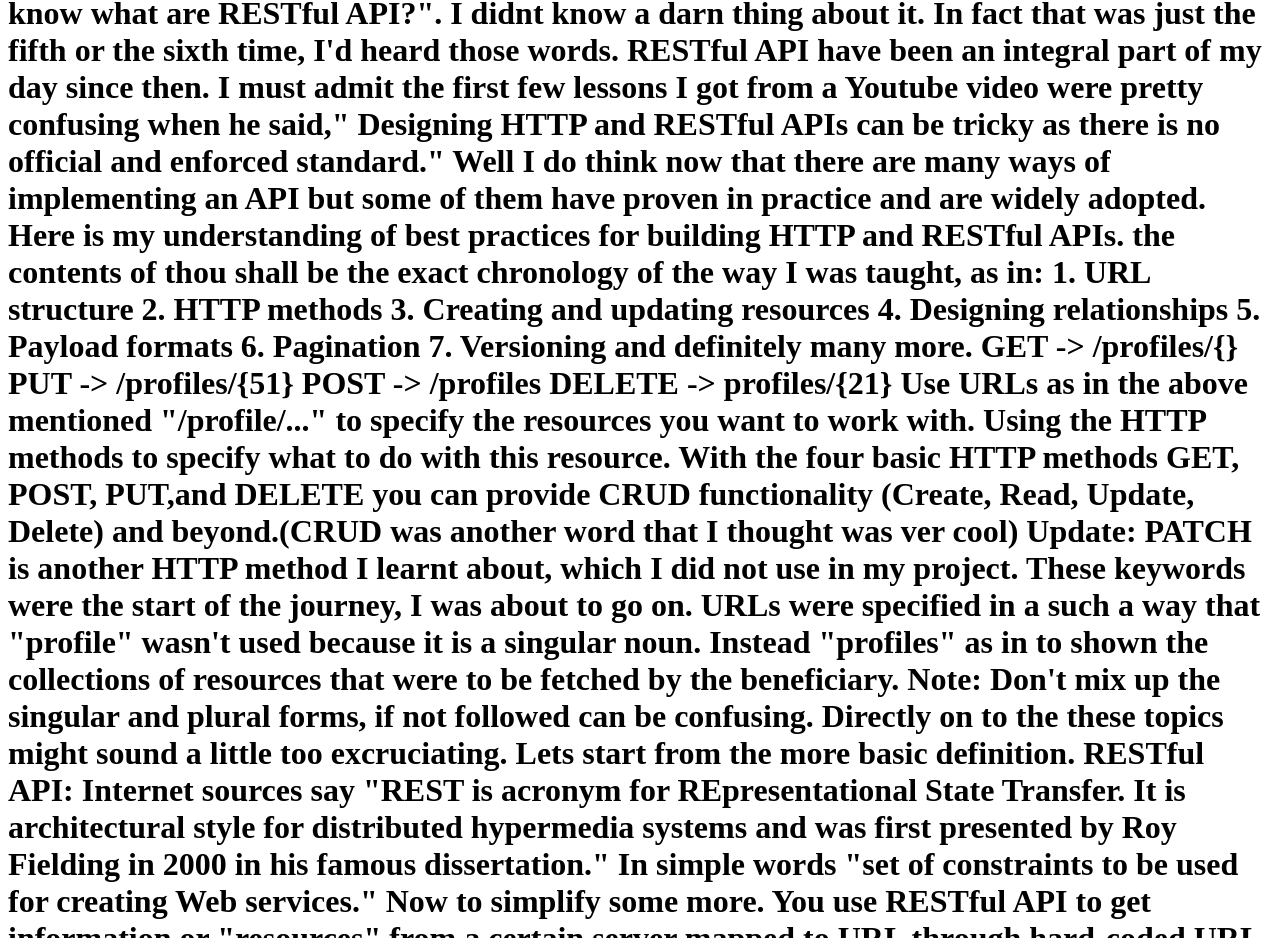
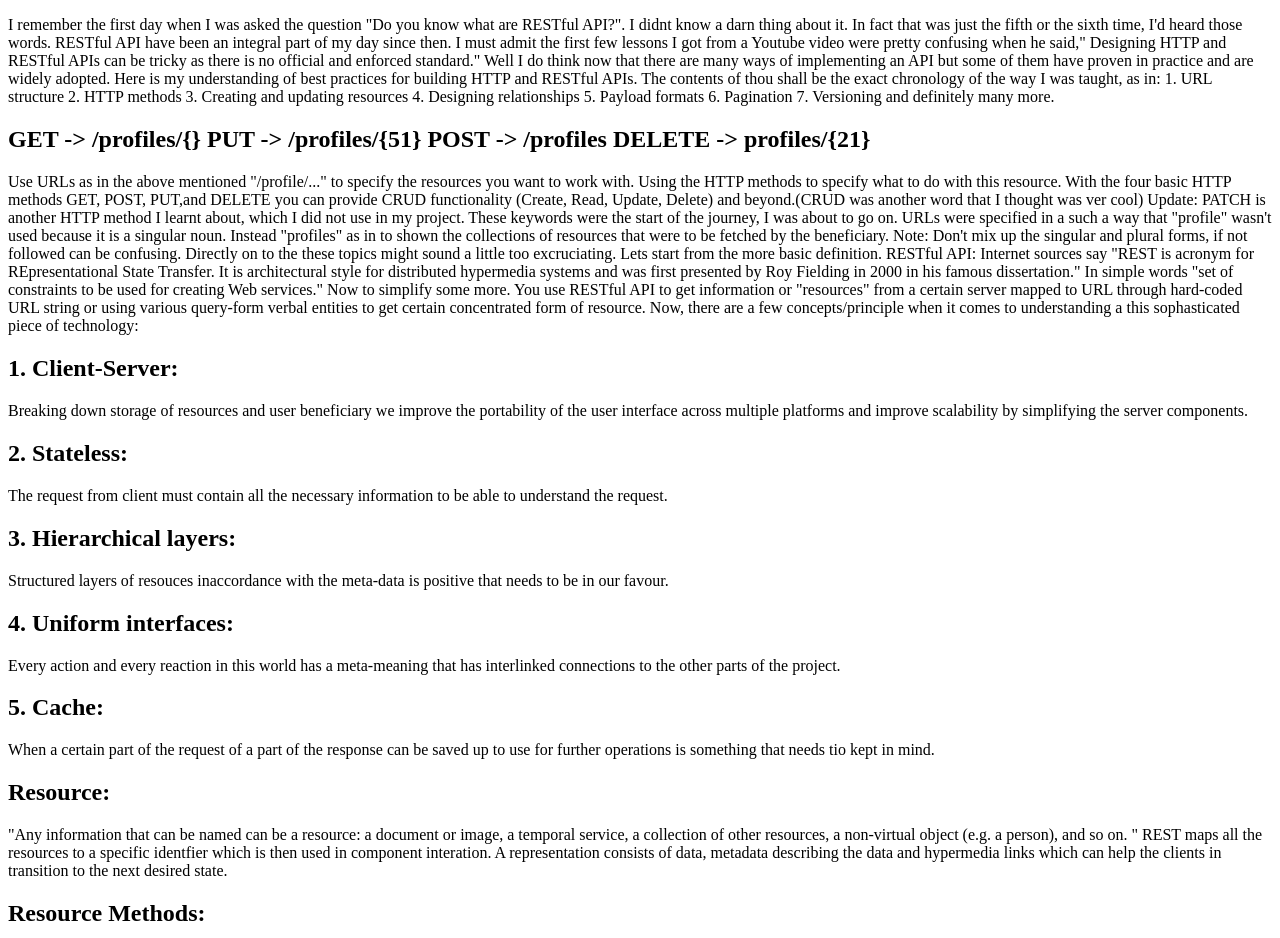
Before and after one commit to vivekzagade1/blog.in, a plain HTML site: page index.html in a window 1280 px wide. Shown: the part 50-988 px from the top of the page. Drawn offline with Linux system fonts and the light colour scheme.

Commit message:
Adding some more content. Inital Commit

```diff
--- a/index.html
+++ b/index.html
@@ -1,8 +1,11 @@
 <h1>
 	RESTful API in a Nutshell
+</h1>
+
+<p>
 	I remember the first day when I was asked the question "Do you know what are RESTful API?".
 	I didnt know a darn thing about it. In fact that was just the fifth or the sixth time, I'd heard those words. RESTful API have been an integral part of my day since then. I must admit the first few lessons I got from a Youtube video were pretty confusing when he said," Designing HTTP and RESTful APIs can be tricky as there is no official and enforced standard." Well I do think now that there are many ways of implementing an API but some of them have proven in practice and are widely adopted. Here is my understanding of best practices for building HTTP and RESTful APIs.
-the contents of thou shall be the exact chronology of the way I was taught, as in:
+	The contents of thou shall be the exact chronology of the way I was taught, as in:
 	1. URL structure
 	2. HTTP methods
 	3. Creating and updating resources
@@ -10,12 +13,15 @@ the contents of thou shall be the exact chronology of the way I was taught, as i
 	5. Payload formats
 	6. Pagination
 	7. Versioning and definitely many more.
-
+</p>
+<h2>
 	GET -> /profiles/{}
 	PUT -> /profiles/{51}
 	POST -> /profiles
 	DELETE -> profiles/{21}
+</h2>
 
+<p>
 	Use URLs as in the above mentioned "/profile/..." to specify the resources you want to work with. Using the HTTP methods to specify what to do with this resource. With the four basic HTTP methods GET, POST, PUT,and DELETE you can provide CRUD functionality (Create, Read, Update, Delete) and beyond.(CRUD was another word that I thought was ver cool)
 	Update: PATCH is another HTTP method I learnt about, which I did not use in my project.
 	These keywords were the start of the journey, I was about to go on.
@@ -27,16 +33,45 @@ RESTful API: Internet sources say "REST is acronym for REpresentational State Tr
 	In simple words "set of constraints to be used for creating Web services."
 	Now to simplify some more. You use RESTful API to get information or "resources" from a certain server mapped to URL through hard-coded URL string or using various query-form verbal entities to get certain concentrated form of resource.
 	Now, there are a few concepts/principle when it comes to understanding a this sophasticated piece of technology:
-1. Client-Server: Breaking down storage of resources and user beneficiary we improve the portability of the user interface across multiple platforms and improve scalability by simplifying the server components.
-2. Stateless: The request from client must contain all the necessary information to be able to understand the request.
-3. Hierarchical layers: Structured layers of resouces inaccordance with the meta-data is positive that needs to be in our favour.
-4. Uniform interfaces: Every action and every reaction in this world has a meta-meaning that has interlinked connections to the other parts of the project.
-5. Cache: When a certain part of the request of a part of the response can be saved up to use for further operations is something that needs tio kept in mind.
+</p>
 
-
+<h2>
+	1. Client-Server:
+</h2>
+<p>
+	Breaking down storage of resources and user beneficiary we improve the portability of the user interface across multiple platforms and improve scalability by simplifying the server components.
+</p>
+<h2>
+	2. Stateless:
+</h2>
+<p>
+	The request from client must contain all the necessary information to be able to understand the request.
+</p>
+<h2>
+	3. Hierarchical layers:
+</h2>
+<p>
+	Structured layers of resouces inaccordance with the meta-data is positive that needs to be in our favour.
+</p>
+<h2>
+	4. Uniform interfaces:
+</h2>
+<p>
+	Every action and every reaction in this world has a meta-meaning that has interlinked connections to the other parts of the project.
+</p>
+<h2>
+	5. Cache:
+</h2>
+<p>
+	When a certain part of the request of a part of the response can be saved up to use for further operations is something that needs tio kept in mind.
+</p>
+<h2>
  	Resource:
+</h2>
+<p>
 	"Any information that can be named can be a resource: a document or image, a temporal service, a collection of other resources, a non-virtual object (e.g. a person), and so on. "
 	REST maps all the resources to a specific identfier which is then used in component interation. A representation consists of data, metadata describing the data and hypermedia links which can help the clients in transition to the next desired state.
-
+</p>
+<h2>
 	Resource Methods:
-</h1>
+</h2>
```
Lines whose indentation alone changed are shown as unchanged.
